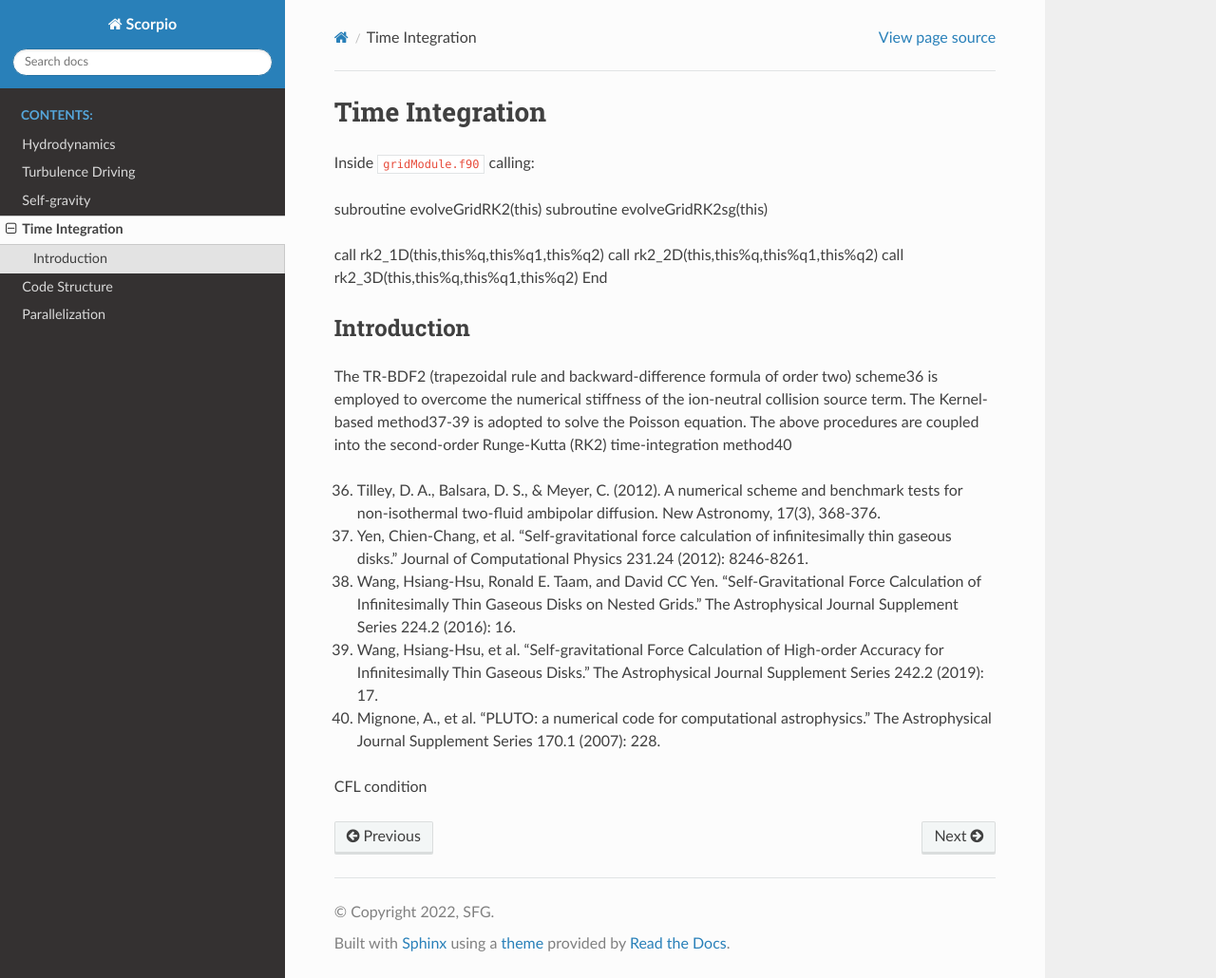
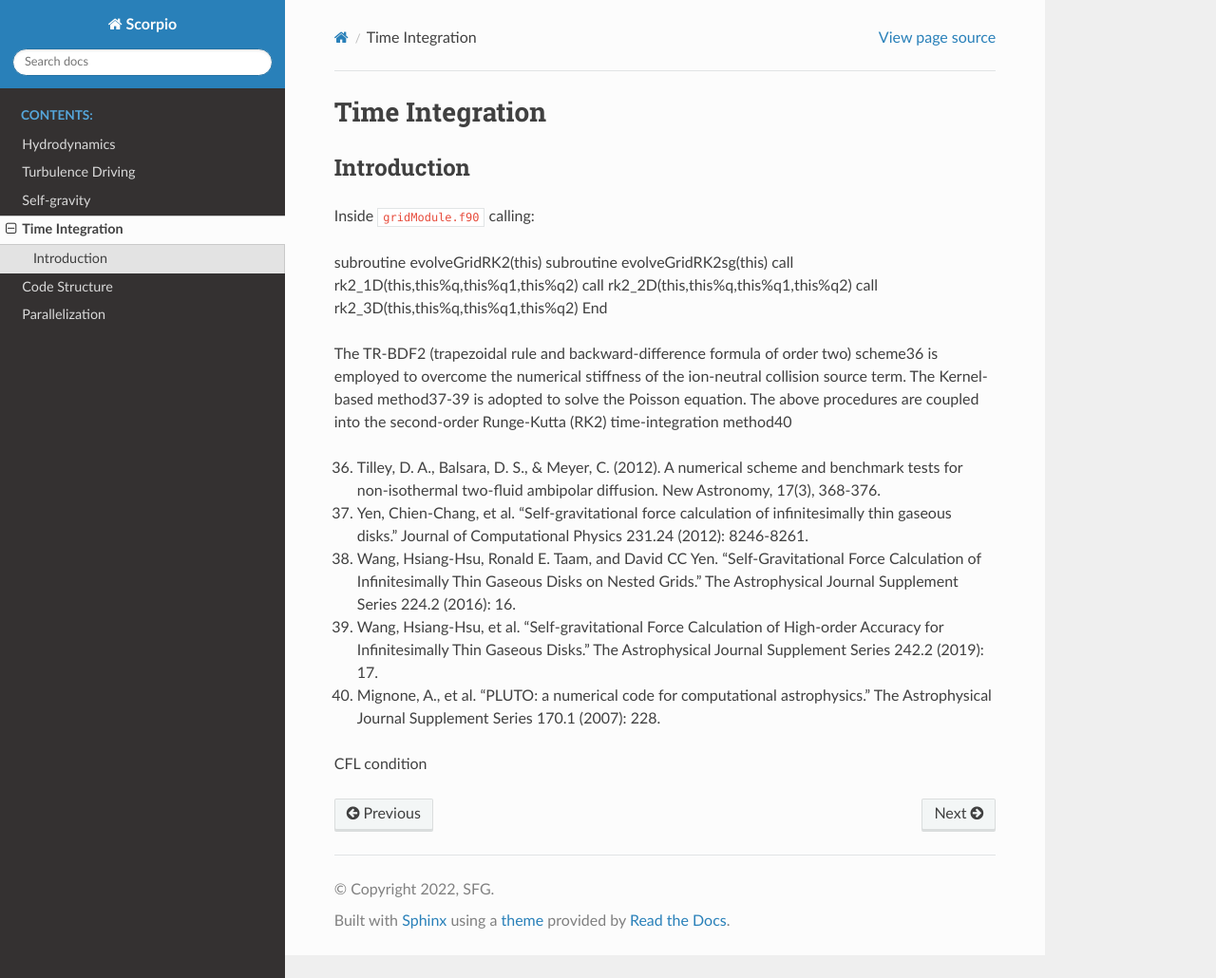
Before and after one commit to holam1hk/scorpio, a Sphinx documentation site: the page built from docs/source/time_integration.rst, in a window 1280 px wide and 1030 px high. Shown: the whole window at 95% size. Built offline with Sphinx 7.4.7 and the Read the Docs theme 2.0.0, drawn with Linux system fonts in a browser that asks for light colours.

```diff
--- a/docs/source/time_integration.rst
+++ b/docs/source/time_integration.rst
@@ -4,18 +4,19 @@
 Time Integration
 ****************
 
+
+
+Introduction
+============
 Inside ``gridModule.f90`` calling::
 
 subroutine evolveGridRK2(this)
 subroutine evolveGridRK2sg(this)
-
 call rk2_1D(this,this%q,this%q1,this%q2)
 call rk2_2D(this,this%q,this%q1,this%q2)
 call rk2_3D(this,this%q,this%q1,this%q2)
 End
 
-Introduction
-============
 
 The TR-BDF2 (trapezoidal rule and backward-difference formula of order two) scheme36 is employed to overcome the numerical stiffness of the ion-neutral collision
 source term. The Kernel-based method37-39 is adopted to solve the Poisson equation. The above procedures are coupled into the second-order Runge-Kutta (RK2)
```
